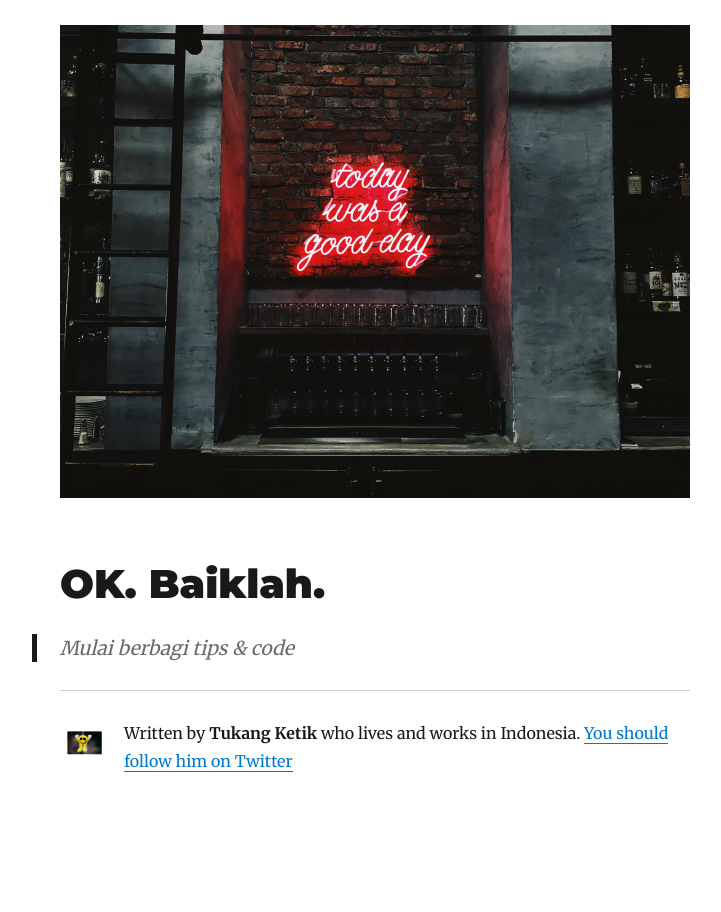
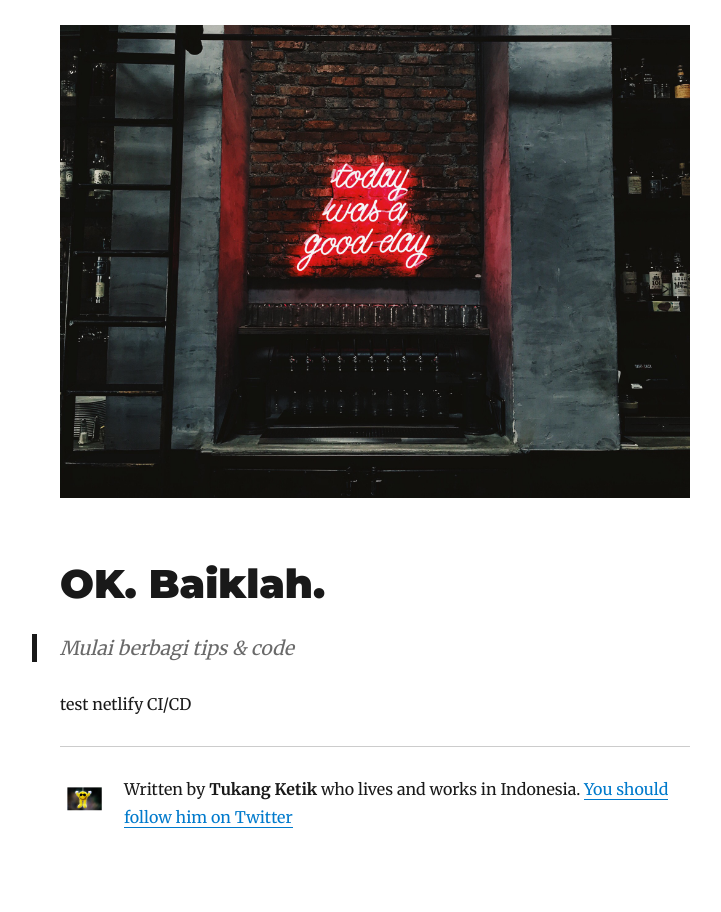
Before and after one commit to kodebaik/kodebaik.github.io, a Gatsby site: page /hello-world/ in a window 1280 px wide. Shown: the part 170-1082 px from the top of the page, without its empty margins (265-986 px from the left). Built offline with nearby package versions, Linux system fonts and the light colour scheme; Gatsby itself is replaced by a stand-in of ours; some packages are replaced by stand-ins of ours.

Commit message:
test netlify CD/CD

```diff
--- a/content/blog/hello-world/index.md
+++ b/content/blog/hello-world/index.md
@@ -9,3 +9,5 @@ description: Baiklah
 # OK. Baiklah.
 
 > Mulai berbagi tips & code
+
+test netlify CI/CD
```
Also changed, not shown: 1 other file.
